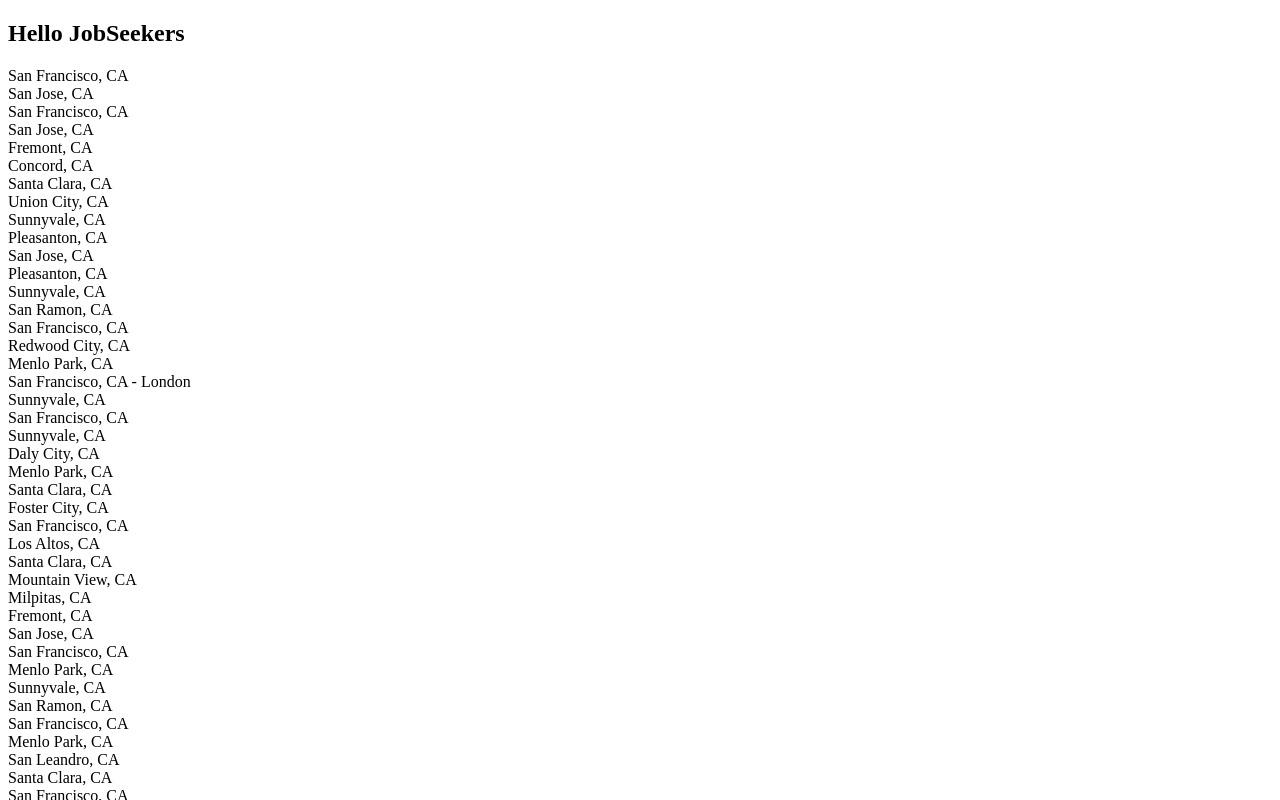
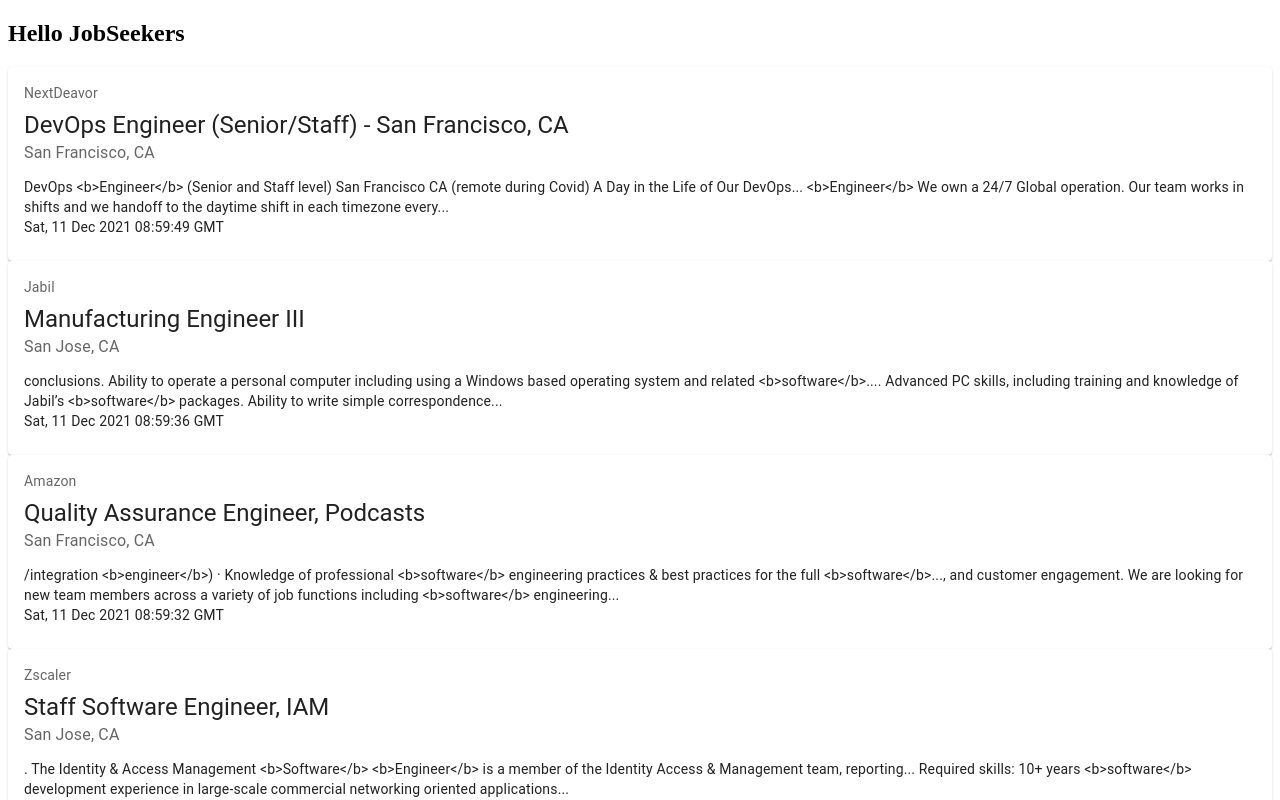
Before and after one commit to PacificDevelopment/JobSite, a React app: page / in a window 1280 px wide. Shown: the top 800 px of the page. Built offline with nearby package versions, Linux system fonts and the light colour scheme.

Commit message:
working with MUI to create functionality/frame of list

```diff
--- a/src/components/JobsList/JobItem.jsx
+++ b/src/components/JobsList/JobItem.jsx
@@ -1,10 +1,33 @@
-import React, { useState, useEffect } from 'react';
+// import React, { useState, useEffect } from 'react';
+import * as React from 'react';
+import Card from '@mui/material/Card';
+import CardActions from '@mui/material/CardActions';
+import CardContent from '@mui/material/CardContent';
+import Typography from '@mui/material/Typography';
+
 
 const JobItem = (props) => {
   return (
-    <div>
-    {props.locations}
-    </div>
+
+      <Card >
+        <CardContent>
+        <Typography sx={{ fontSize: 14 }} color="text.secondary" gutterBottom>
+          {props.job.company}
+        </Typography>
+        <Typography variant="h5" component="div">
+          {props.job.title}
+        </Typography>
+        <Typography sx={{ mb: 1.5 }} color="text.secondary">
+          {props.job.locations}
+        </Typography>
+        <Typography variant="body2">
+          {props.job.description}
+          <br />
+          {props.job.date}
+        </Typography>
+        </CardContent>
+      </Card>
+
     )
 }
 
--- a/src/components/JobsList/JobsList.jsx
+++ b/src/components/JobsList/JobsList.jsx
@@ -28,7 +28,7 @@
   return (
     <div>
       {jobsState.map((job) =>
-        <JobItem locations={job.locations} />
+        <JobItem  job={job} />
       )}
     </div>
   )
```
Also changed, not shown: package.json (+9 -1 lines), 1 other file (tests, documents, lock files or other folders).
